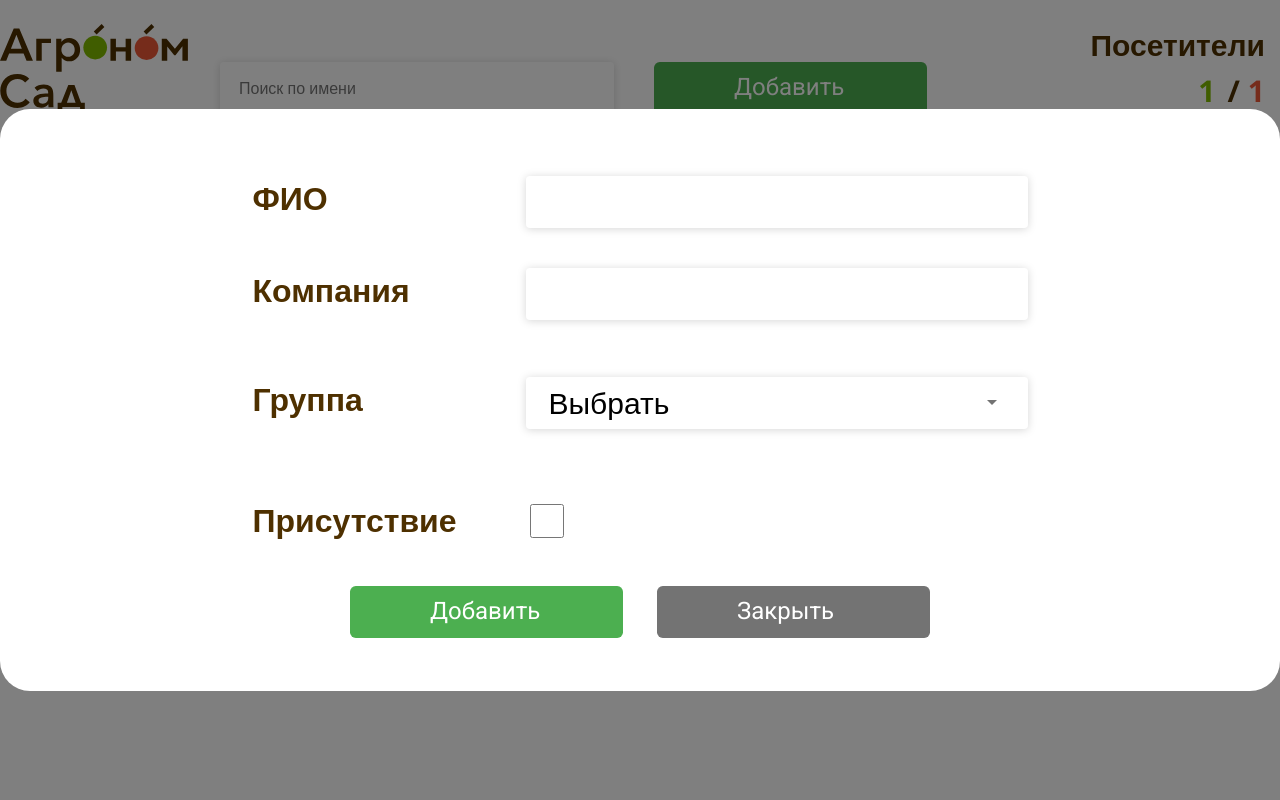
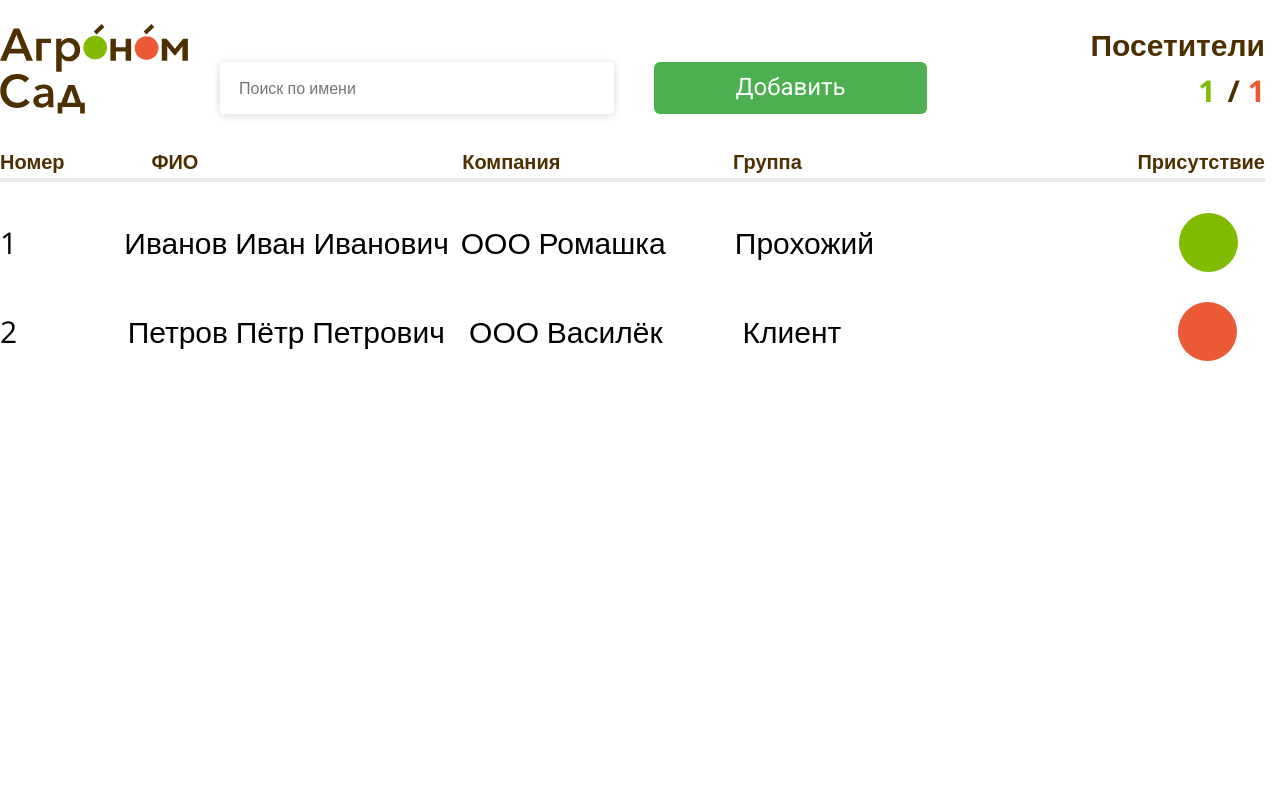
Before and after one commit to integrityaborescenes/agronom-sad, a React (Vite) app: page / in a window 1280 px wide. Shown: the top 800 px of the page. Built offline with nearby package versions, Linux system fonts and the light colour scheme; data requests are answered from the project's data file.

Commit message:
add portal and state to open and close modalWindow

```diff
--- a/index.html
+++ b/index.html
@@ -7,6 +7,7 @@
     <title>Агроном Cад</title>
   </head>
   <body>
+    <div id="modal"></div>
     <div id="root"></div>
     <script type="module" src="/src/main.tsx"></script>
   </body>
--- a/src/App.tsx
+++ b/src/App.tsx
@@ -11,6 +11,7 @@ import ModalWindow from "./components/ModalWindow/ModalWindow.tsx";
 function App() {
 
     const dispatch = useDispatch<AppDispatch>();
+    const isModalOpen = useSelector((state: RootState) => state.isModelOpen.value)
     const sortBy = useSelector((state: RootState) => state.sortedBy.sortedBy)
     const searchName = useSelector((state: RootState)=> state.input.inputText)
     useEffect(() => {
@@ -27,7 +28,7 @@ function App() {
   return (
     <>
         <Header />
-        <ModalWindow />
+        {isModalOpen && <ModalWindow/>}
         <Spreadsheet />
         <Footer />
     </>
--- a/src/components/Button/Button.module.css
+++ b/src/components/Button/Button.module.css
@@ -19,6 +19,7 @@
   background-color: var(--color-red);
 }
 .button p {
+  text-align: center;
   max-width: 113px;
   width: 100%;
   height: 24px;
@@ -28,7 +29,7 @@
   font-style: normal;
   font-weight: 400;
   line-height: normal;
-  margin: 11px auto 17px auto;
+  margin: 11px 80px 17px 80px;
 }
 .button:hover {
   transform: scale(1.03);
--- a/src/components/Button/Button.module.scss
+++ b/src/components/Button/Button.module.scss
@@ -20,6 +20,7 @@
   }
 
   p {
+    text-align: center;
     max-width: 113px;
     width: 100%;
     height: 24.0px;
@@ -29,7 +30,7 @@
     font-style: normal;
     font-weight: 400;
     line-height: normal;
-    margin: 11px auto 17px auto;
+    margin: 11px 80px 17px 80px;
   }
 
   &:hover {
--- a/src/components/Button/Button.tsx
+++ b/src/components/Button/Button.tsx
@@ -3,11 +3,15 @@ import styles from './Button.module.scss'
 type Props = {
     buttonText: string
     bgColor?: string
+    form?: boolean
+    onClick?: () => void
 }
 
-const Button = ({buttonText, bgColor}:Props) => {
+const Button = ({buttonText, bgColor, onClick}:Props) => {
+
+
     return (
-        <div className={`
+        <div onClick={onClick} className={`
         ${styles.button}
         ${bgColor === 'red' ? styles.red :
             bgColor === 'gray' ? styles.gray : styles.green}
--- a/src/components/Header/Header.tsx
+++ b/src/components/Header/Header.tsx
@@ -1,19 +1,22 @@
 import Input from "../Input/Input.tsx";
 import Button from "../Button/Button.tsx";
-import { useSelector } from "react-redux";
+import {useDispatch, useSelector} from "react-redux";
 import styles from './Header.module.scss'
-import type {RootState} from "../../store/store.ts";
+import type {AppDispatch, RootState} from "../../store/store.ts";
+import { open } from "../../store/slices/isModalOpenSlice.ts";
+
 
 const Header = () => {
     const counterAbsent = useSelector((state: RootState) => state.visitors.visitors.filter(absent => absent.present).length);
     const counterPresent = useSelector((state: RootState) => state.visitors.visitors.filter(absent => !absent.present).length);
+    const dispatch = useDispatch<AppDispatch>();
 
     return (
         <div className={styles.header}>
             <div className={styles.headerLeft}>
                 <img src="/images/logo.svg" width='188' height='90' loading='lazy'/>
                 <Input placeholder={'Поиск по имени'} margin={true} />
-                <Button buttonText={'Добавить'}/>
+                <Button buttonText={'Добавить'} onClick={()=>{dispatch(open())}}/>
             </div>
             <div className={styles.visitors}>
                 <h2>Посетители</h2>
--- a/src/components/Input/Input.module.css
+++ b/src/components/Input/Input.module.css
@@ -24,7 +24,7 @@
 }
 .input.formInput input {
   max-width: 502px;
-  font-size: 20px;
+  font-size: 25px;
 }
 .input.margin {
   margin: 0 40px 0 32px;
--- a/src/components/Input/Input.module.scss
+++ b/src/components/Input/Input.module.scss
@@ -26,7 +26,7 @@
 
     input {
       max-width: 502px;
-      font-size: 20px;
+      font-size: 25px;
     }
   }
 
--- a/src/components/ModalWindow/ModalWindow.module.css
+++ b/src/components/ModalWindow/ModalWindow.module.css
@@ -1,4 +1,5 @@
 .modalContainer {
+  z-index: 10;
   position: fixed;
   top: 0;
   left: 0;
@@ -41,6 +42,7 @@
   font-style: normal;
   font-weight: 600;
   line-height: normal;
+  padding-top: 4px;
 }
 .modal .form .formItem {
   max-width: 775px;
@@ -92,6 +94,11 @@
   font-style: normal;
   font-weight: 400;
   line-height: normal;
+  background-color: transparent;
+  transition: transform 0.2s ease;
+}
+.modal .form .formItem .selectGroup .selectVariant p:hover {
+  transform: scale(1.01);
 }
 .modal .form .formItem .selectGroup .selectVariant.active {
   display: flex;
@@ -112,7 +119,7 @@
   height: 34px;
   background-color: var(--color-white);
   border: 2px solid #757575;
-  border-radius: 3px;
+  border-radius: 5px;
 }
 .modal .buttons {
   max-width: 580px;
--- a/src/components/ModalWindow/ModalWindow.module.scss
+++ b/src/components/ModalWindow/ModalWindow.module.scss
@@ -1,5 +1,6 @@
 
 .modalContainer {
+  z-index: 10;
   position: fixed;
   top: 0;
   left: 0;
@@ -42,7 +43,7 @@
       font-style: normal;
       font-weight: 600;
       line-height: normal;
-
+      padding-top: 4px;
     }
 
     .formItem {
@@ -98,6 +99,12 @@
             font-style: normal;
             font-weight: 400;
             line-height: normal;
+            background-color: transparent;
+            transition: transform 0.2s ease;
+
+            &:hover {
+              transform: scale(1.01);
+            }
           }
 
           &.active {
@@ -123,7 +130,7 @@
         height: 34px;
         background-color: var(--color-white);
         border: 2px solid #757575;
-        border-radius: 3px;
+        border-radius: 5px;
 
       }
     }
--- a/src/components/ModalWindow/ModalWindow.tsx
+++ b/src/components/ModalWindow/ModalWindow.tsx
@@ -1,10 +1,14 @@
-
+import {createPortal} from 'react-dom'
 import styles from './ModalWindow.module.scss'
 import Input from "../Input/Input.tsx";
 import Button from "../Button/Button.tsx";
 import { useState} from "react";
+import {close} from "../../store/slices/isModalOpenSlice.ts";
+import {useDispatch} from "react-redux";
+import type {AppDispatch} from "../../store/store.ts";
 const ModalWindow = () => {
 
+    const dispatch = useDispatch<AppDispatch>();
     const [selectorOpen, setSelectorOpen] = useState<boolean>(false)
     const [whatSelect, setWhatSelect] = useState<string>('Выбрать')
     let groups: string [] = ['Прохожий', 'Клиент', 'Партнер']
@@ -12,7 +16,7 @@ const ModalWindow = () => {
         setSelectorOpen(prev => !prev)
     }
 
-    return (
+    return createPortal(
         <div className={styles.modalContainer}>
             <div className={styles.modal}>
                 <form className={styles.form}>
@@ -51,11 +55,12 @@ const ModalWindow = () => {
                     </div>
                 </form>
                 <div className={styles.buttons}>
-                    <Button buttonText={'Добавить'} />
-                    <Button buttonText={'Закрыть'} bgColor={'gray'}/>
+                    <Button buttonText={'Добавить'} form={true}/>
+                    <Button buttonText={'Закрыть'} bgColor={'gray'} form={true} onClick={()=>{dispatch(close())}}/>
                 </div>
             </div>
-        </div>
+        </div>,
+        document.getElementById('modal')!
     )
 }
 
--- a/src/store/store.ts
+++ b/src/store/store.ts
@@ -2,12 +2,14 @@ import { configureStore } from "@reduxjs/toolkit";
 import VisitorSlice from "./slices/visitorSlice.ts";
 import SortedSlice from "./slices/sortedSlice.ts";
 import InputSlice from "./slices/inputSlice.ts";
+import isModalOpenSlice from "./slices/isModalOpenSlice.ts";
 
 export const store = configureStore({
     reducer: {
         visitors: VisitorSlice,
         sortedBy: SortedSlice,
         input: InputSlice,
+        isModelOpen: isModalOpenSlice,
     }
 })
 
```
Also changed, not shown: 2 other files (tests, documents, lock files or other folders).
